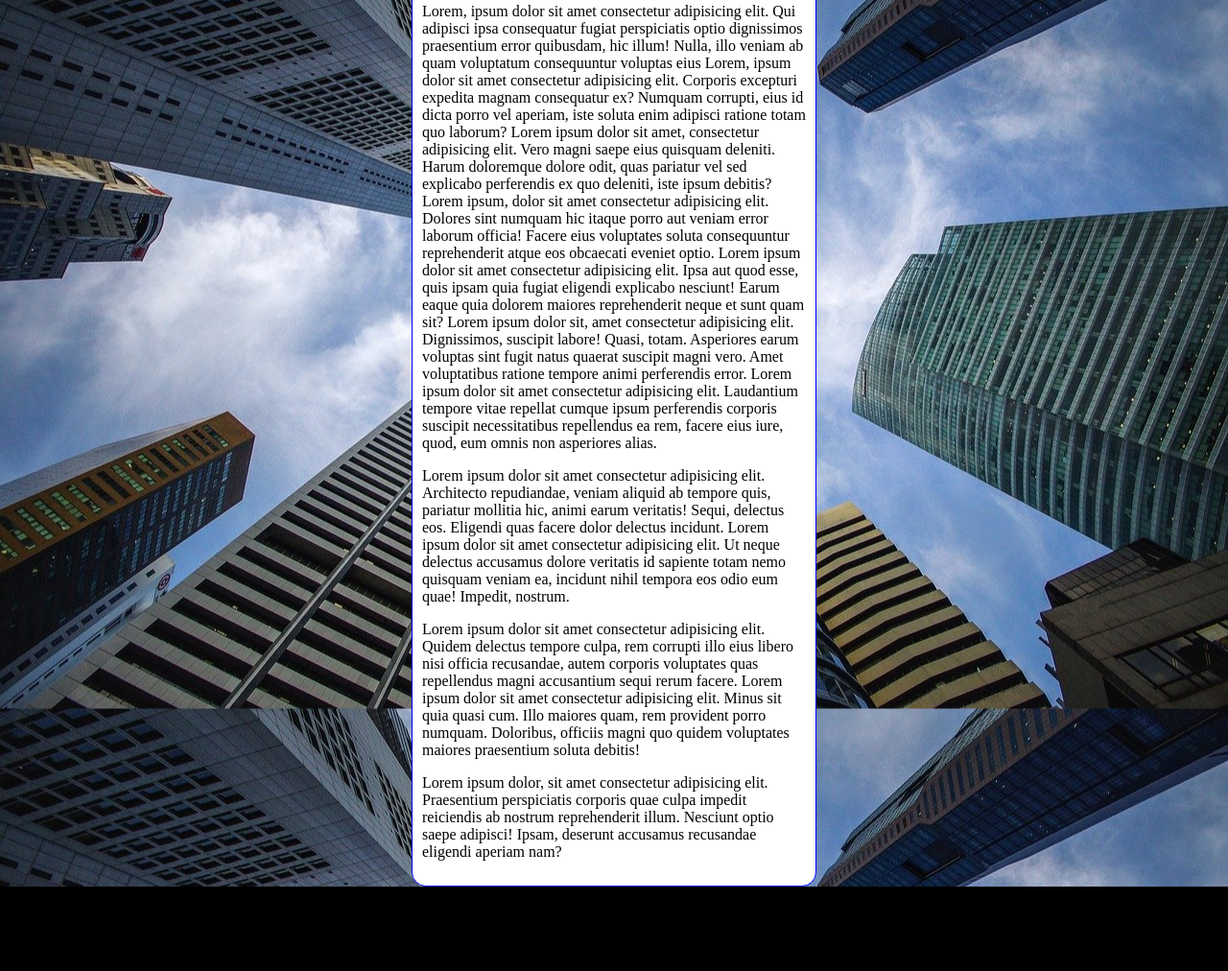
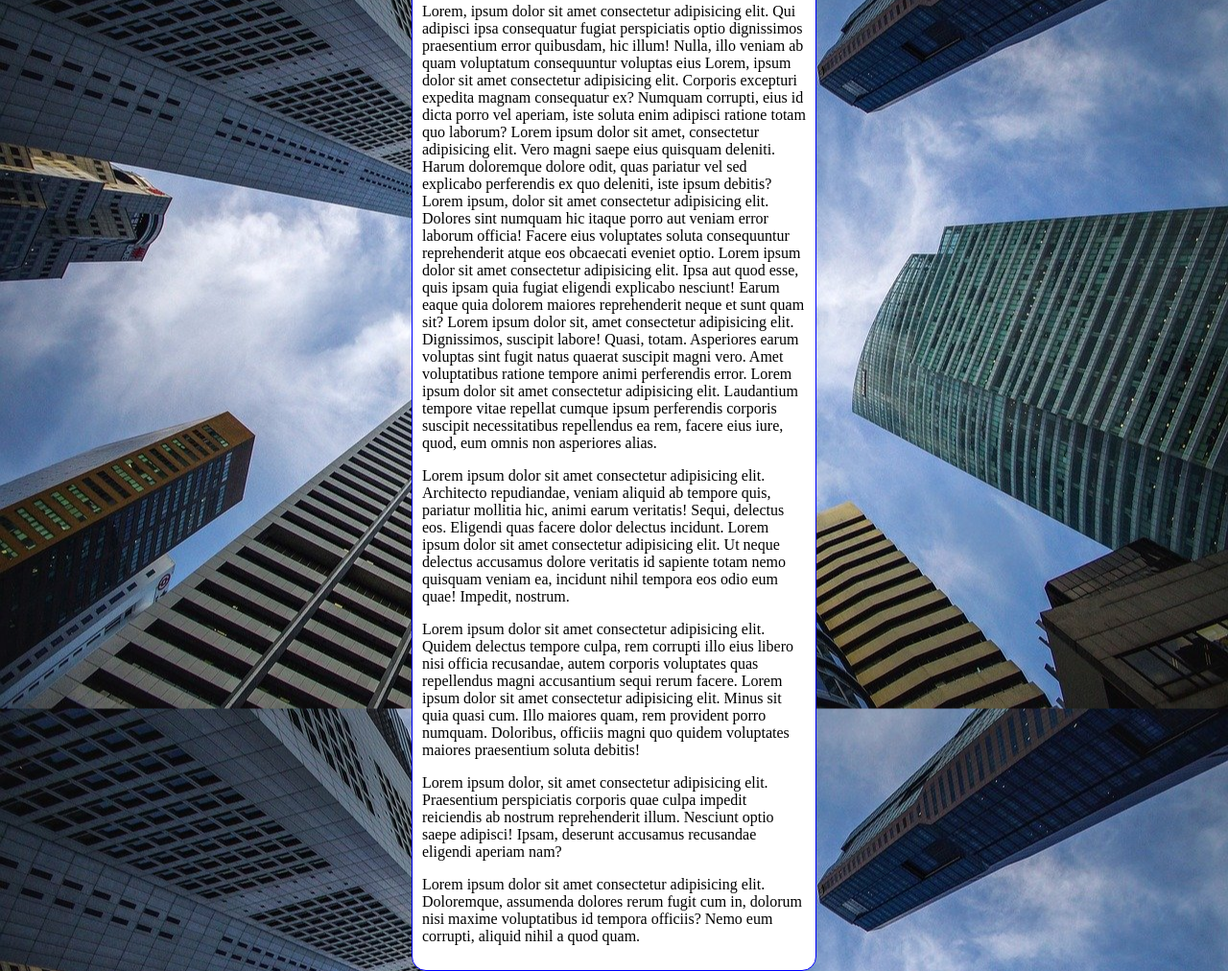
Before and after one commit to D4nilo-Rocha/Html5-e-Css3, a plain HTML site: page ex022/fundo006.html in a window 1280 px wide. Shown: the part 96-1108 px from the top of the page at 96% size. Before the commit the page ends 1020 px from the top, so only its background shows below. Drawn offline with Linux system fonts and the light colour scheme.

Commit message:
atualizado

```diff
--- a/ex022/fundo006.html
+++ b/ex022/fundo006.html
@@ -3,7 +3,7 @@
 <head>
     <meta charset="UTF-8">
     <meta name="viewport" content="width=device-width, initial-scale=1.0">
-    <title>Document</title>
+    <title>Fundo fixo de tela</title>
     <style>
         body{
             height: 100vh;
@@ -33,6 +33,7 @@
             Lorem ipsum dolor sit amet consectetur adipisicing elit. Quidem delectus tempore culpa, rem corrupti illo eius libero nisi officia recusandae, autem corporis voluptates quas repellendus magni accusantium sequi rerum facere. Lorem ipsum dolor sit amet consectetur adipisicing elit. Minus sit quia quasi cum. Illo maiores quam, rem provident porro numquam. Doloribus, officiis magni quo quidem voluptates maiores praesentium soluta debitis!
         </p>
         <p>Lorem ipsum dolor, sit amet consectetur adipisicing elit. Praesentium perspiciatis corporis quae culpa impedit reiciendis ab nostrum reprehenderit illum. Nesciunt optio saepe adipisci! Ipsam, deserunt accusamus recusandae eligendi aperiam nam?</p>
+        <p>Lorem ipsum dolor sit amet consectetur adipisicing elit. Doloremque, assumenda dolores rerum fugit cum in, dolorum nisi maxime voluptatibus id tempora officiis? Nemo eum corrupti, aliquid nihil a quod quam.</p>
 
 
     </main>
```
